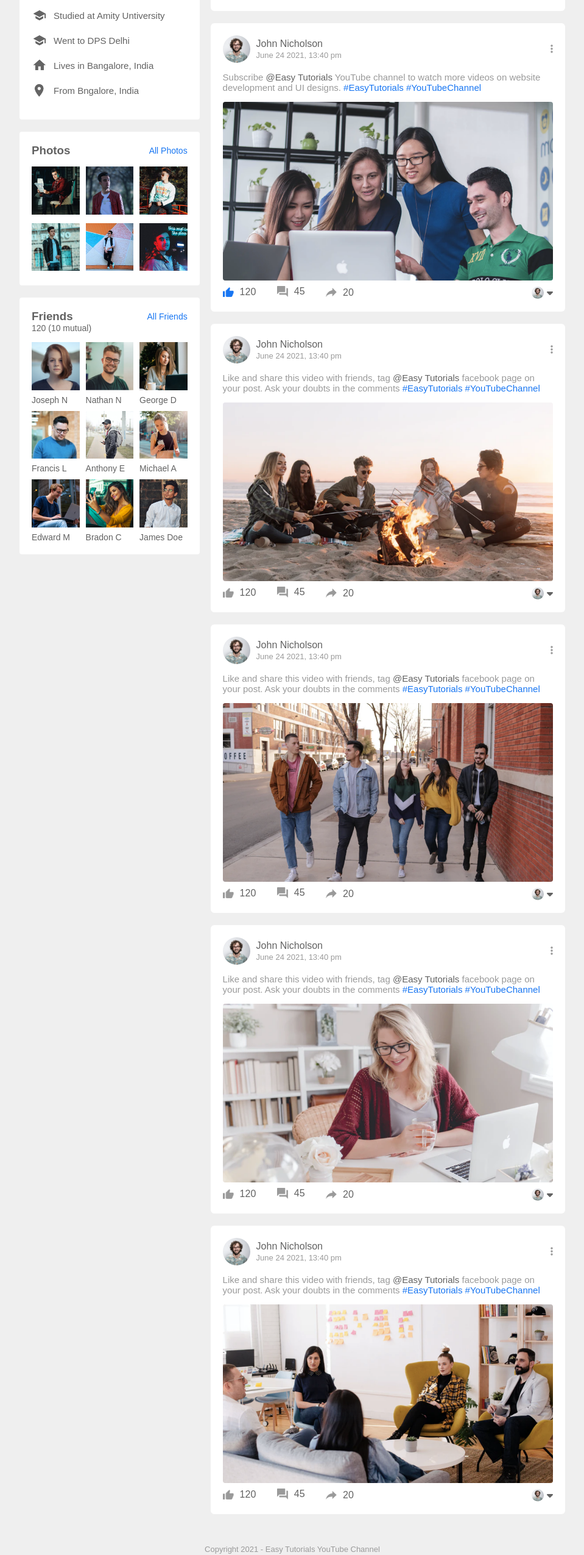
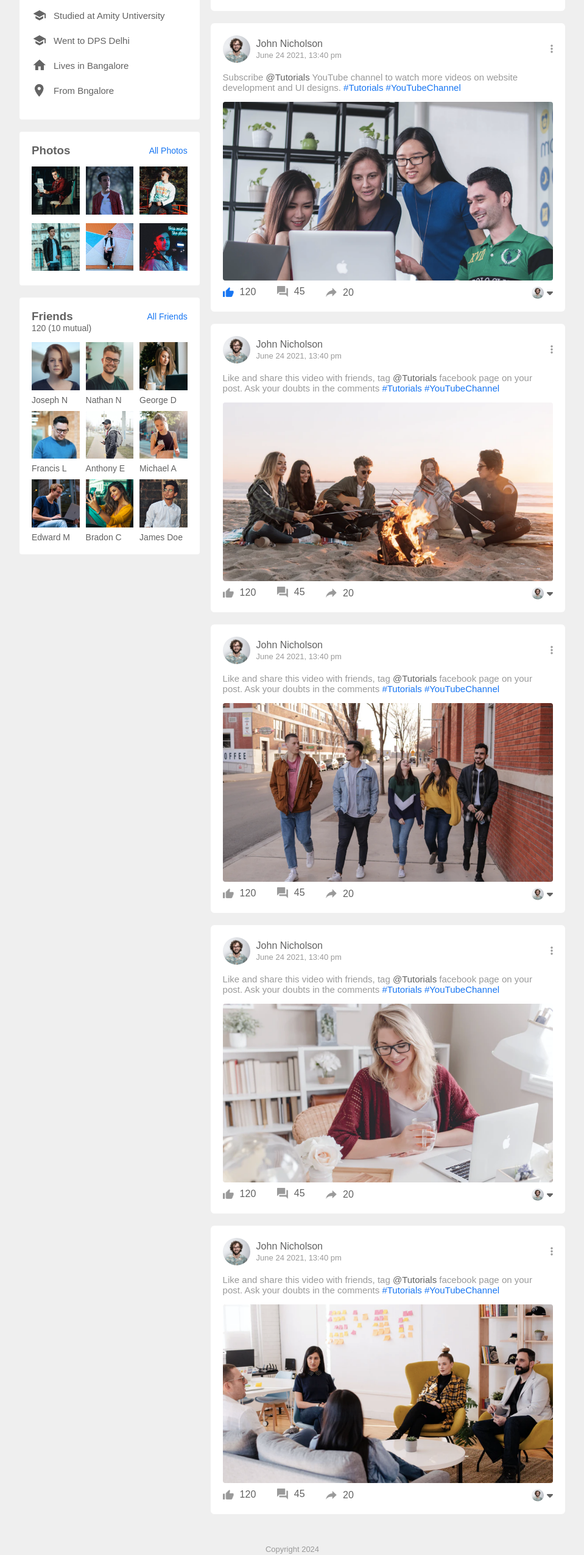
Before and after one commit to bochra-ben-slimene/SocialMedia, a plain HTML site: page profile.html in a window 1280 px wide. Shown: the part 1092-3642 px from the top of the page at 61% size, without its empty margins (160-1119 px from the left). Drawn offline with Linux system fonts and the light colour scheme.

Commit message:
first commit2

```diff
--- a/profile.html
+++ b/profile.html
@@ -121,8 +121,8 @@
                         <li><img src="images/profile-job.png" alt=""> Director at 99 media Ltd</li>
                         <li><img src="images/profile-study.png" alt=""> Studied at Amity Untiversity</li>
                         <li><img src="images/profile-study.png" alt=""> Went to DPS Delhi</li>
-                        <li><img src="images/profile-home.png" alt=""> Lives in Bangalore, India</li>
-                        <li><img src="images/profile-location.png" alt=""> From Bngalore, India</li>
+                        <li><img src="images/profile-home.png" alt=""> Lives in Bangalore</li>
+                        <li><img src="images/profile-location.png" alt=""> From Bngalore</li>
                     </ul>
                 </div>
 
@@ -194,9 +194,9 @@
                         <a href=""> <i class="fas fa-ellipsis-v"></i></a>
                     </div>
 
-                    <p class="post-text">Subscribe <span> @Easy Tutorials</span> YouTube channel to watch more videos on
+                    <p class="post-text">Subscribe <span> @Tutorials</span> YouTube channel to watch more videos on
                         website development and UI designs.
-                        <a href=""> #EasyTutorials</a><a href=""> #YouTubeChannel</a>
+                        <a href=""> #Tutorials</a><a href=""> #YouTubeChannel</a>
                     </p>
                     <img src="images/feed-image-1.png" alt="" class="post-img">
 
@@ -225,9 +225,9 @@
                         <a href=""> <i class="fas fa-ellipsis-v"></i></a>
                     </div>
 
-                    <p class="post-text">Like and share this video with friends, tag <span> @Easy Tutorials</span>
+                    <p class="post-text">Like and share this video with friends, tag <span> @Tutorials</span>
                         facebook page on your post. Ask your doubts in the comments
-                        <a href=""> #EasyTutorials</a><a href=""> #YouTubeChannel</a>
+                        <a href=""> #Tutorials</a><a href=""> #YouTubeChannel</a>
                     </p>
                     <img src="images/feed-image-2.png" alt="" class="post-img">
 
@@ -256,9 +256,9 @@
                         <a href=""> <i class="fas fa-ellipsis-v"></i></a>
                     </div>
 
-                    <p class="post-text">Like and share this video with friends, tag <span> @Easy Tutorials</span>
+                    <p class="post-text">Like and share this video with friends, tag <span> @Tutorials</span>
                         facebook page on your post. Ask your doubts in the comments
-                        <a href=""> #EasyTutorials</a><a href=""> #YouTubeChannel</a>
+                        <a href=""> #Tutorials</a><a href=""> #YouTubeChannel</a>
                     </p>
                     <img src="images/feed-image-3.png" alt="" class="post-img">
 
@@ -287,9 +287,9 @@
                         <a href=""> <i class="fas fa-ellipsis-v"></i></a>
                     </div>
 
-                    <p class="post-text">Like and share this video with friends, tag <span> @Easy Tutorials</span>
+                    <p class="post-text">Like and share this video with friends, tag <span> @Tutorials</span>
                         facebook page on your post. Ask your doubts in the comments
-                        <a href=""> #EasyTutorials</a><a href=""> #YouTubeChannel</a>
+                        <a href=""> #Tutorials</a><a href=""> #YouTubeChannel</a>
                     </p>
                     <img src="images/feed-image-4.png" alt="" class="post-img">
 
@@ -318,9 +318,9 @@
                         <a href=""> <i class="fas fa-ellipsis-v"></i></a>
                     </div>
 
-                    <p class="post-text">Like and share this video with friends, tag <span> @Easy Tutorials</span>
+                    <p class="post-text">Like and share this video with friends, tag <span> @Tutorials</span>
                         facebook page on your post. Ask your doubts in the comments
-                        <a href=""> #EasyTutorials</a><a href=""> #YouTubeChannel</a>
+                        <a href=""> #Tutorials</a><a href=""> #YouTubeChannel</a>
                     </p>
                     <img src="images/feed-image-5.png" alt="" class="post-img">
 
@@ -346,7 +346,7 @@
 
 
     <div class="footer">
-        <p>Copyright 2021 - Easy Tutorials YouTube Channel</p>
+        <p>Copyright 2024</p>
     </div>
     <script src="script.js"></script>
 </body>
```
Also changed, not shown: index.html (+11 -11 lines).
